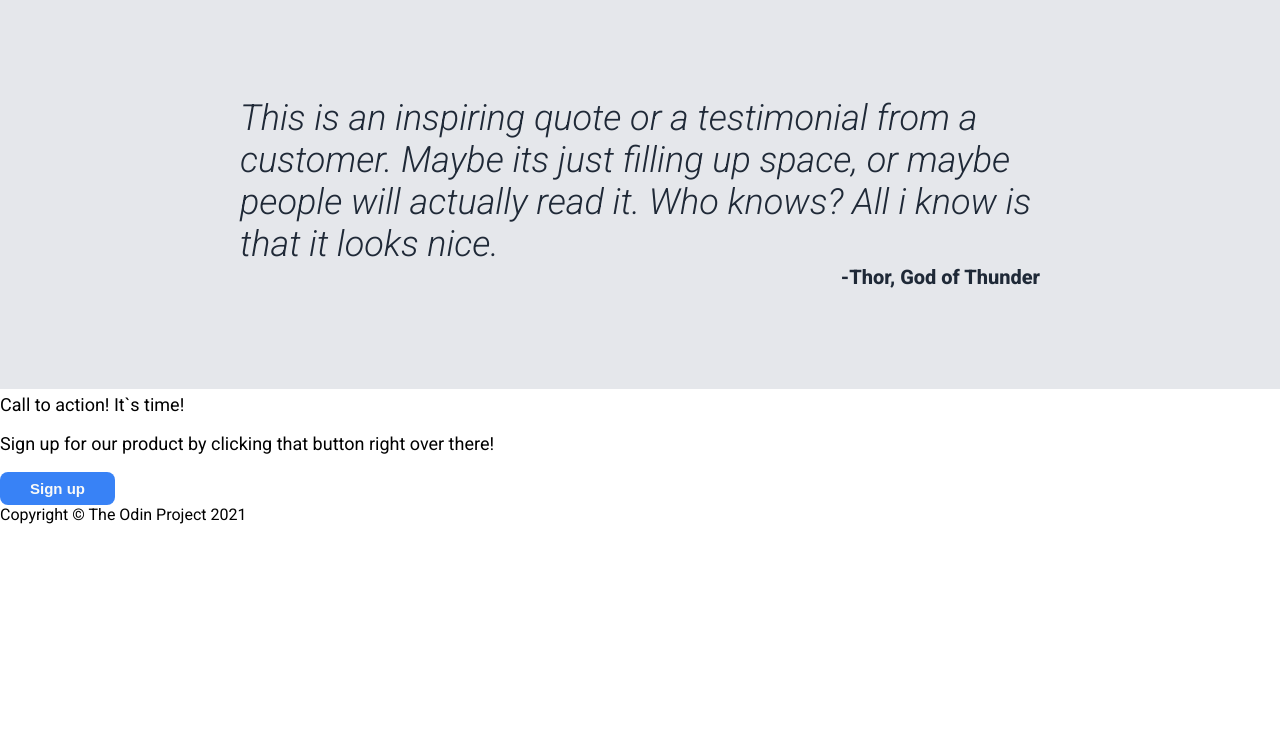
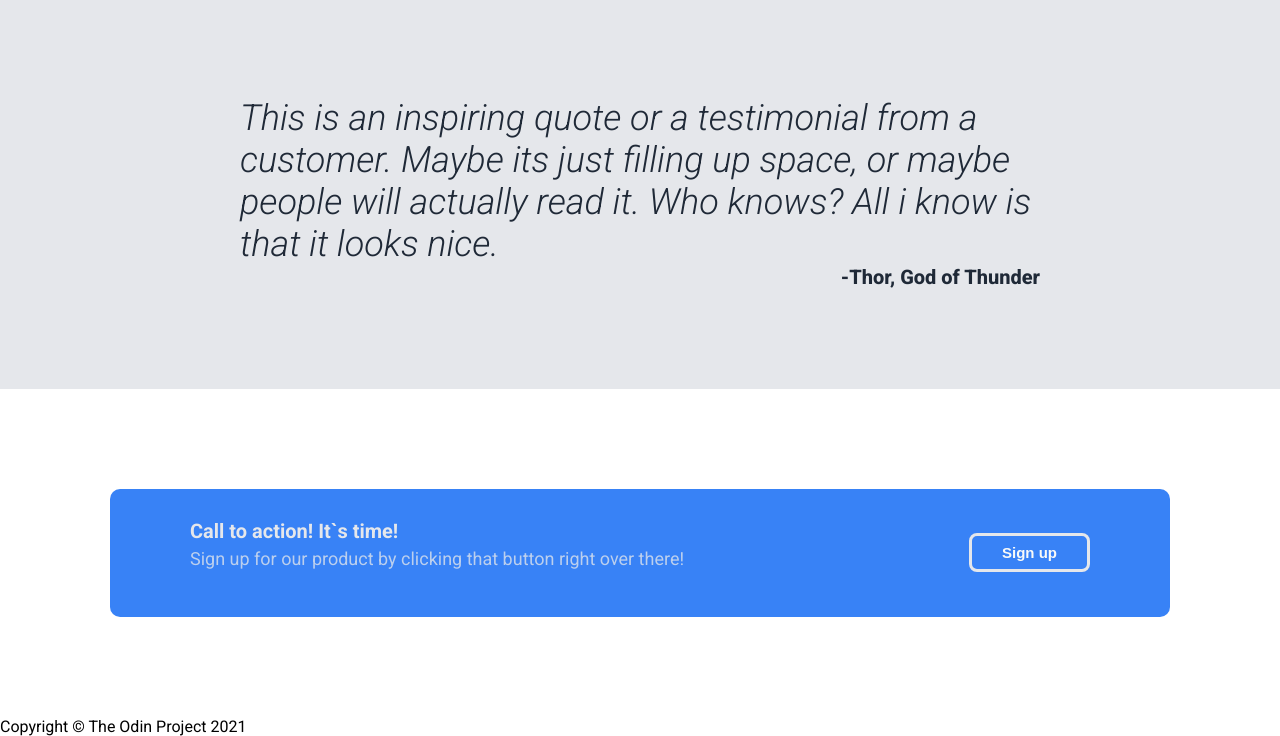
Before and after one commit to effexia/Landing-page-project, a plain HTML site: page index.html in a window 1280 px wide. Shown: the part 989-1725 px from the top of the page. Before the commit the page ends 1513 px from the top, so only its background shows below. Drawn offline with Linux system fonts and the light colour scheme.

Commit message:
add call-to-action section styles in css

```diff
--- a/index.html
+++ b/index.html
@@ -22,7 +22,7 @@
       <div class="hero">
         <div class="hero-left">
           <h1>This website is awesome</h1>
-          <p>
+          <p class="secondary-text">
             This website has some subtext that goes here under the main title.
             It`s a smaller font and the color is lower contrast
           </p>
@@ -61,9 +61,13 @@
       </div>
     </div>
     <div class="cta">
-      <p>Call to action! It`s time!</p>
-      <p>Sign up for our product by clicking that button right over there!</p>
-      <button>Sign up</button>
+      <div class="cta-container">
+        <div class="cta-text">
+        <b>Call to action! It`s time!</b>
+        <p class="secondary-text">Sign up for our product by clicking that button right over there!</p>
+        </div>
+        <button>Sign up</button>
+      </div>
     </div>
     <div class="footer">Copyright © The Odin Project 2021</div>
   </body>
--- a/styles.css
+++ b/styles.css
@@ -4,6 +4,7 @@ body {
   flex-direction: column;
   justify-content: space-between;
   margin: 0;
+  height: 100vh;
 }
 /* -------Header--------------- */
 .top {
@@ -34,6 +35,7 @@ a {
   color: #e5e7eb90;
   text-decoration: none;
 }
+
 /* ---------HERO SECTION----------- */
 h1 {
   font-size: 48px;
@@ -59,9 +61,13 @@ button {
   height: 300px;
   margin-top: 40px;
 }
+.secondary-text {
+  font-size: 18px;
+  color: #e5e7ebc2;
+}
 /* ----------INFO SECTION------- */
-h2{
-    color: #1F2937;
+h2 {
+  color: #1f2937;
   font-size: 36px;
   font-weight: 900;
   text-align: center;
@@ -75,26 +81,26 @@ h2{
   text-align: center;
   margin-top: 25px;
 }
-.sub-info{
+.sub-info {
   width: 200px;
-color: #757E88;
+  color: #757e88;
 }
-.info img{
+.info img {
   border: 4px solid #3882f6;
   border-radius: 10px;
   width: 175px;
 }
-p{
+p {
   font-size: 18px;
   margin-top: 5px;
 }
 
 /* --------QUOTE SECTION--------- */
 
-.quote{
-    background-color: #E5E7EB;
+.quote {
+  background-color: #e5e7eb;
   font-size: 36px;
-    color: #1F2937;
+  color: #1f2937;
   font-weight: 300;
   font-style: italic;
   display: flex;
@@ -103,14 +109,41 @@ p{
   align-items: center;
   padding: 100px;
 }
-.quote-container{
+.quote-container {
   max-width: 800px;
   display: flex;
   flex-direction: column;
 }
-.author{
+.author {
   font-size: 20px;
   font-weight: 800;
   font-style: normal;
   align-self: flex-end;
 }
+
+/* ---------CTA SECTION----------- */
+
+.cta {
+  display: flex;
+  align-items: center;
+  justify-content: center;
+  padding: 100px;
+}
+
+.cta-container {
+  width: 900px;
+  border-radius: 10px;
+  background-color: #3882f6;
+  color: #e5e7eb;
+  padding: 30px 80px;
+  display: flex;
+  justify-content: space-between;
+  align-items: center;
+}
+.cta-text>b {
+    font-size: 20px;
+}
+
+.cta button{
+    border: 3px solid #e5e7eb;;
+}
```
Lines whose indentation alone changed are shown as unchanged.
